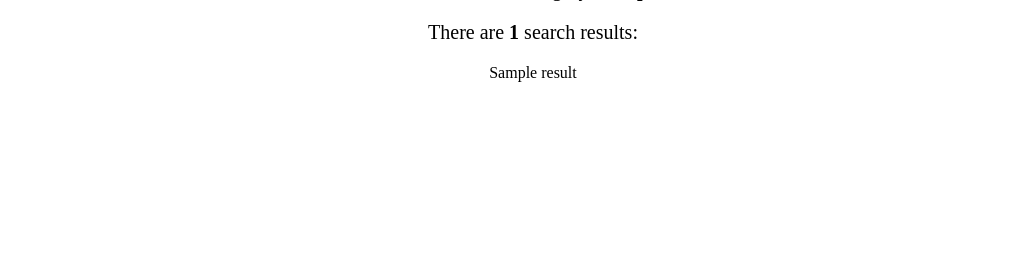
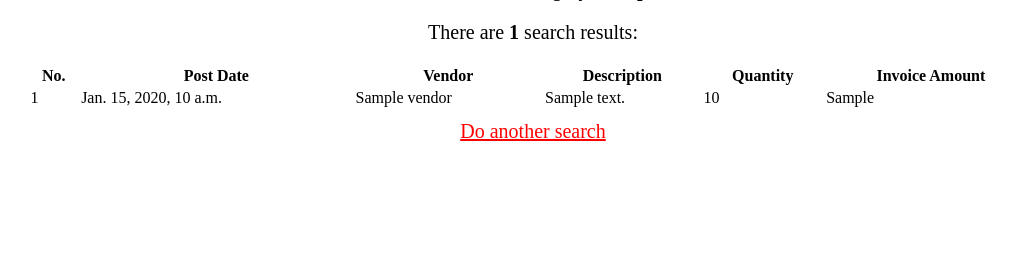
Before and after one commit to chc506/productbio-web-stack-project, a Django app: template templates/query.html in a window 1280 px wide. Shown: the part 42-300 px from the top of the page, without its empty margins (107-1122 px from the left). Run offline with Django 3.2, Linux system fonts and the light colour scheme; the template is opened without the code that fills it: most values are stand-ins (such as "Sample title", 1, 10 or a date in 2020).

Commit message:
showing results in table. Result page redesigned.

```diff
--- a/templates/query.html
+++ b/templates/query.html
@@ -4,16 +4,52 @@
         <meta charset="utf-8">
         <title>Search Result</title>
         <style type="text/css">
-            p{
+            div,p{
                 text-align: center;
+            }
+            table {
+                height: 80%;
+                width: 80%;
+                margin: 10px auto;
             }
         </style>
     </head>
     <body>
     	<p style="font-size: 20px">You searched for: <strong>{{ query }}</strong> in category: <strong>{{ value }}</strong></p>
-        <p style="font-size: 20px">There are <strong>{{ length }}</strong> search results: </p>
-        {% for result in rSet %}
-            <p>{{ result }}</p>
-        {% endfor %}
+        {% if rSet %}
+        <p style="font-size: 20px">There are <strong>{{ rSet|length }}</strong> search results: </p>
+        <table>
+            <thead>
+                <tr>
+                    <th>No.</th>
+                    <th>Post Date</th>
+                    <th>Vendor</th>
+                    <th>Description</th>
+                    <th>Quantity</th>
+                    <th>Invoice Amount</th>
+                </tr>
+            </thead>
+            <tbody>
+                {% for my_item in itemSet %}
+                <tr>
+                    <td>{{forloop.counter}}</td>
+                    <td>{{my_item.pDate}}</td>
+                    <td>{{my_item.vendor}}</td>
+                    <td>{{my_item.description}}</td>
+                    <td>{{my_item.quantity}}</td>
+                    <td>{{my_item.invAmt}}</td>
+                </tr>
+                {% endfor %}
+            </tbody>
+        </table>
+        <!--{% for result in rSet %}-->
+            <!--<p>{{ result }}</p>-->
+        <!--{% endfor %}-->
+        {% else %}
+        <p style="font-size: 20px">Your search does not match any result in our database. </p>
+        {% endif %}
+        <div>
+            <a href="noquery.html" style="font-size: 20px; color: red">Do another search</a>
+        </div>
     </body>
 </html>
```
Also changed, not shown: search/views.py (+26 -7 lines).
